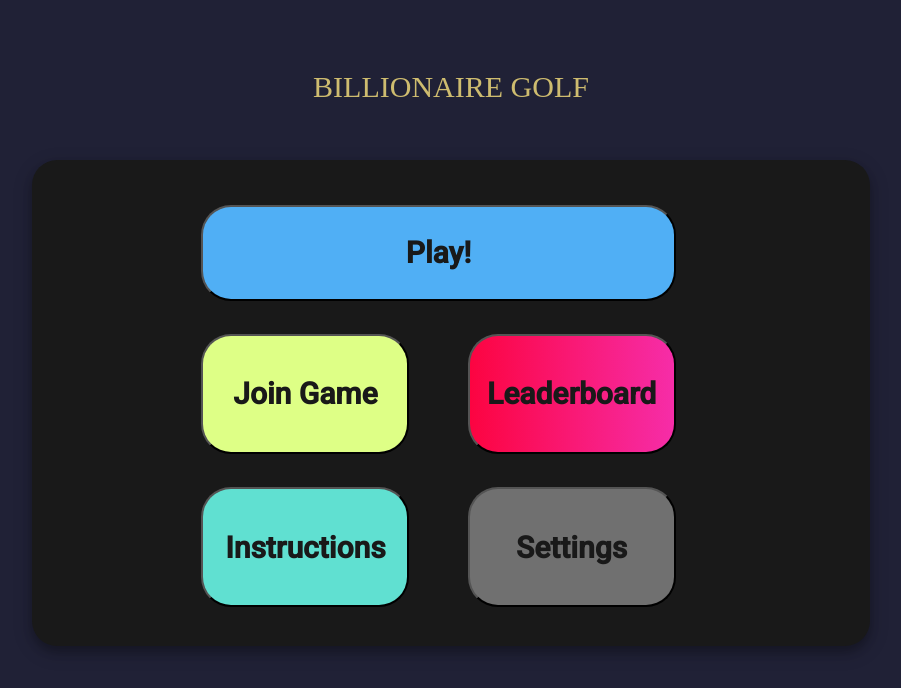
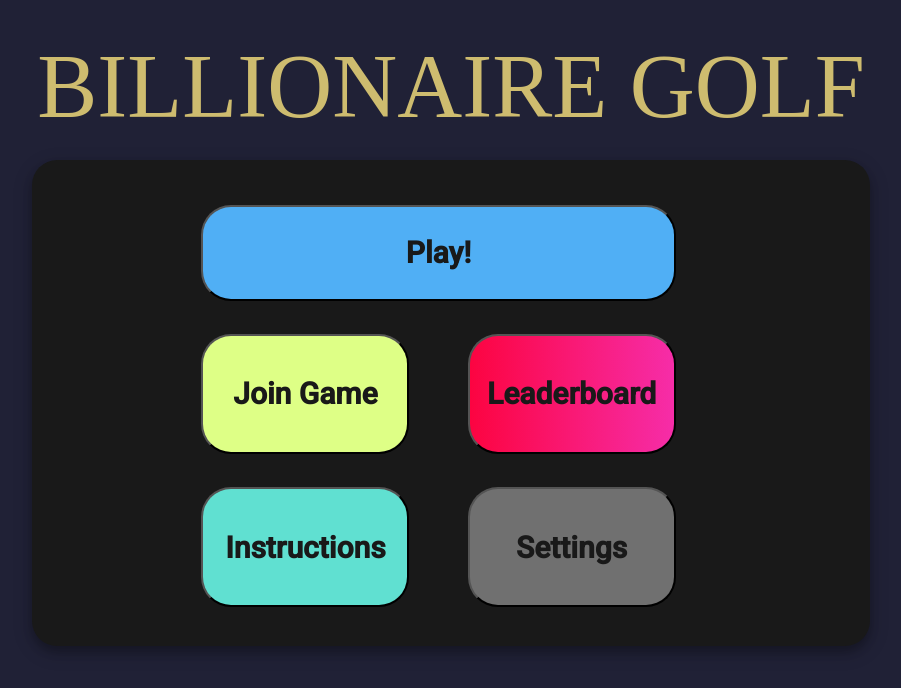
Before and after one commit to LachlanDow/Industry_Proj_Team5, an Angular app in the folder Front-end/become-billionaire/: page / in a window 1280 px wide. Shown: the top 688 px of the page, without its empty margins (189-1090 px from the left). Built offline with nearby package versions, Linux system fonts and the light colour scheme; a web font is replaced by a local one.

Commit message:
Text size fix for title

```diff
--- a/Front-end/become-billionaire/src/app/app.component.css
+++ b/Front-end/become-billionaire/src/app/app.component.css
@@ -11,7 +11,7 @@ padding-top: 6%;
 padding-bottom: 4%;
 color: #cebc6f;
 font-size: 4vw;
-font-size: max(30px);
+font-size: max(90px);
 }
 
 .options{
```
